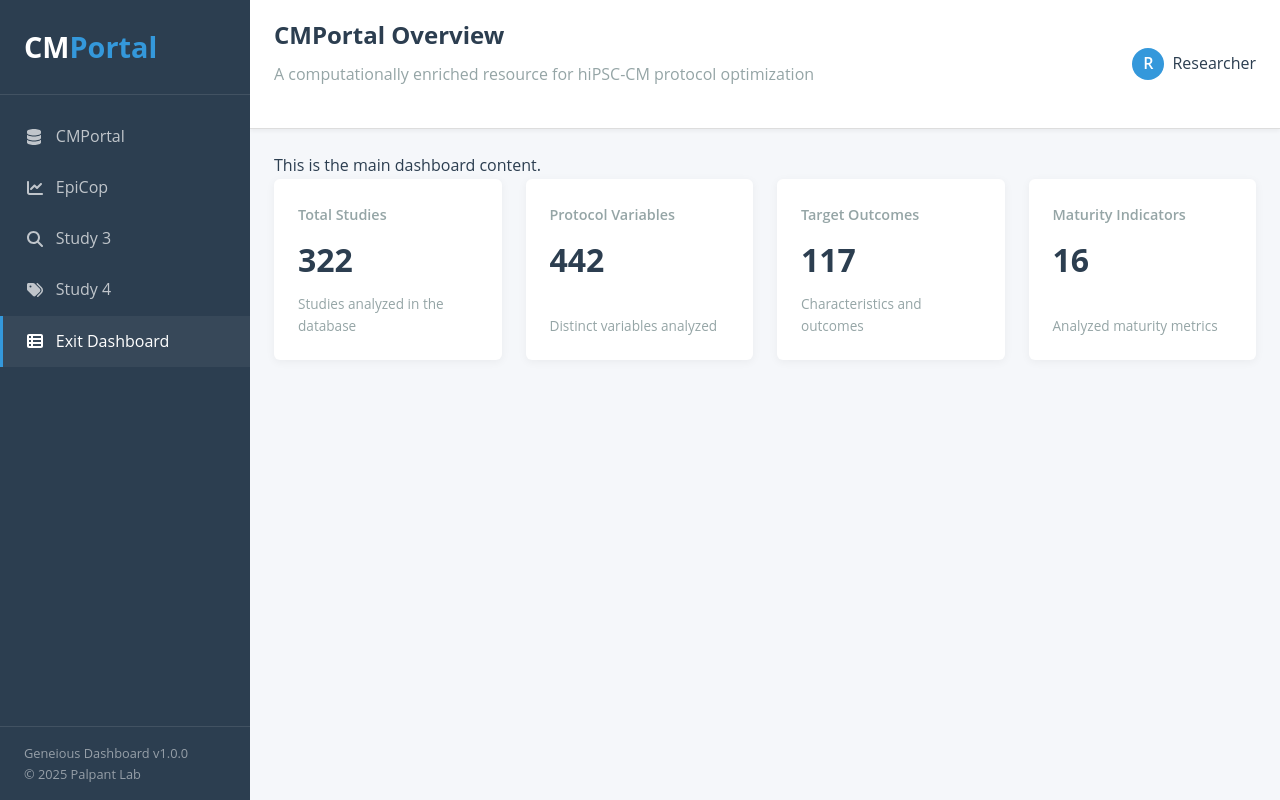
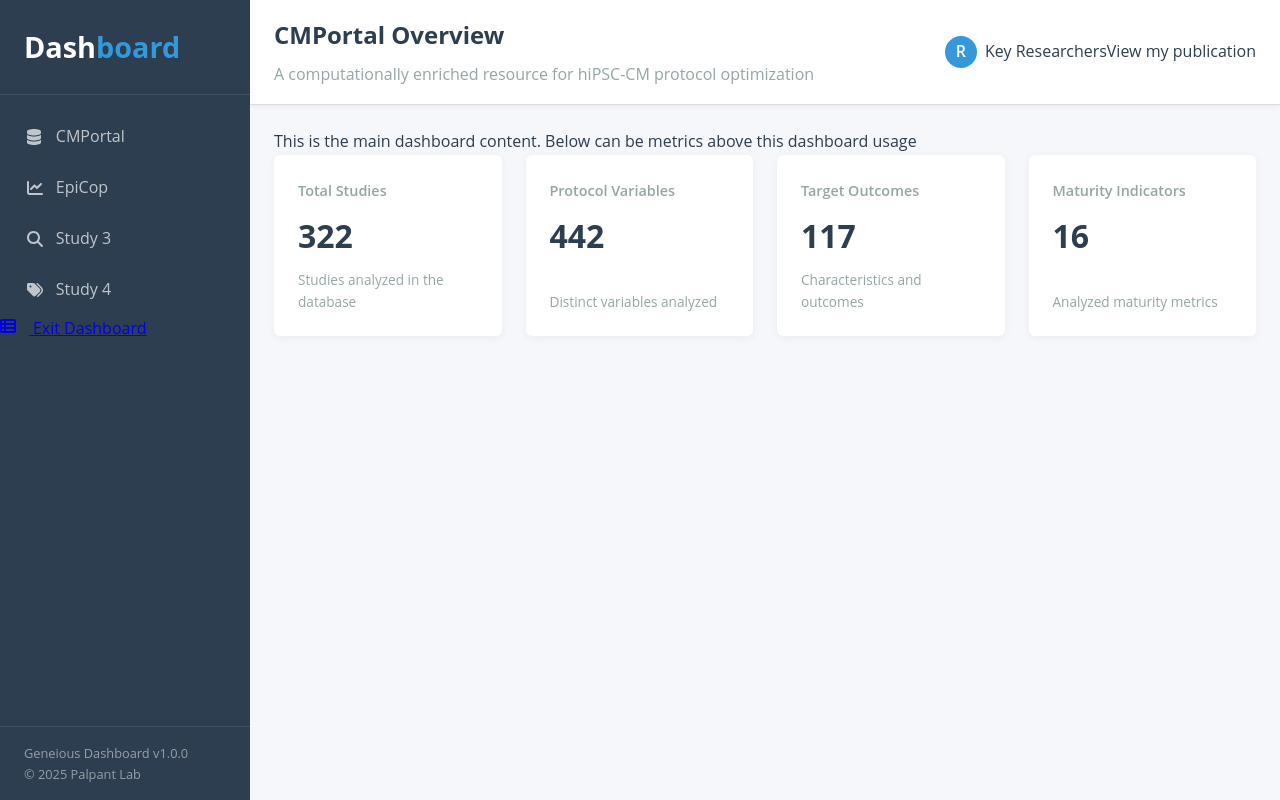
Before and after one commit to phycochow/palpant-labsite, a Flask app: page /dash in a window 1280 px wide. Run offline with Flask 3, Linux system fonts and the light colour scheme.

Commit message:
blocks updates

```diff
--- a/static/css/dashboard.css
+++ b/static/css/dashboard.css
@@ -147,7 +147,6 @@ body {
 }
 
 .dashboard-header {
-    margin-bottom: 1.5rem;
 }
 
 .page-description {
--- a/templates/dashboard.html
+++ b/templates/dashboard.html
@@ -3,7 +3,7 @@
 <head>
     <meta name="viewport" content="width=device-width, initial-scale=1.0">
     <meta charset="UTF-8">
-    <title>{% block title %}Dashboard{% endblock %}</title>
+    <title>{% block Title %}Dashboard{% endblock %}</title>
     <link rel="stylesheet" href="{{ url_for('static', filename='css/dashboard.css') }}">
 </head>
 
@@ -12,11 +12,14 @@
     <div class="page-wrapper">
         <aside class="sidebar">
             <div class="sidebar-header">
-                <div class="logo">CM<span>Portal</span></div>
+                {% block Logo %}
+                    <div class="logo">Dash<span>board</span></div>
+                {% endblock %}
             </div>
 
+            {% block Sidebar %}
                 <nav class="sidebar-menu">
-                <a href="#" class="menu-item">
+                    <a href="https://palpantlab.duckdns.org/cmportal" class="menu-item">
                         <span class="icon icon-database"></span>
                         CMPortal
                     </a>
@@ -32,11 +35,12 @@
                         <span class="icon icon-benchmark"></span>
                         Study 4
                     </a>
-                <a href="https://palpantlab.duckdns.org/" class="menu-item active">
+                    <a href="https://palpantlab.duckdns.org/">
                         <span class="icon icon-dashboard"></span>
                         Exit Dashboard
                     </a>
                 </nav>
+            {% endblock %}
 
             <div class="sidebar-footer">
                 <p>Geneious Dashboard v1.0.0</p>
@@ -53,15 +57,16 @@
 
                 <div class="user-menu">
                     <div class="avatar">R</div>
-                    <span>Researcher</span>
+                    <span>Key Researchers</span>
+                    <p>View my publication</p>
                 </div>
             </div>
 
             <div class="content-wrapper">
 
-                {% block content %}
+                {% block Content %}
 
-                    <p>This is the main dashboard content.</p>
+                    <p>This is the main dashboard content. Below can be metrics above this dashboard usage</p>
 
                     <div class="stats-grid">
                         <div class="stat-card">
@@ -90,7 +95,6 @@
                     </div>
 
                 {% endblock %}
-
 
             </div>
         </main>
```
Also changed, not shown: templates/cmportal.html (+32 -2 lines). Lines whose indentation alone changed are shown as unchanged.
